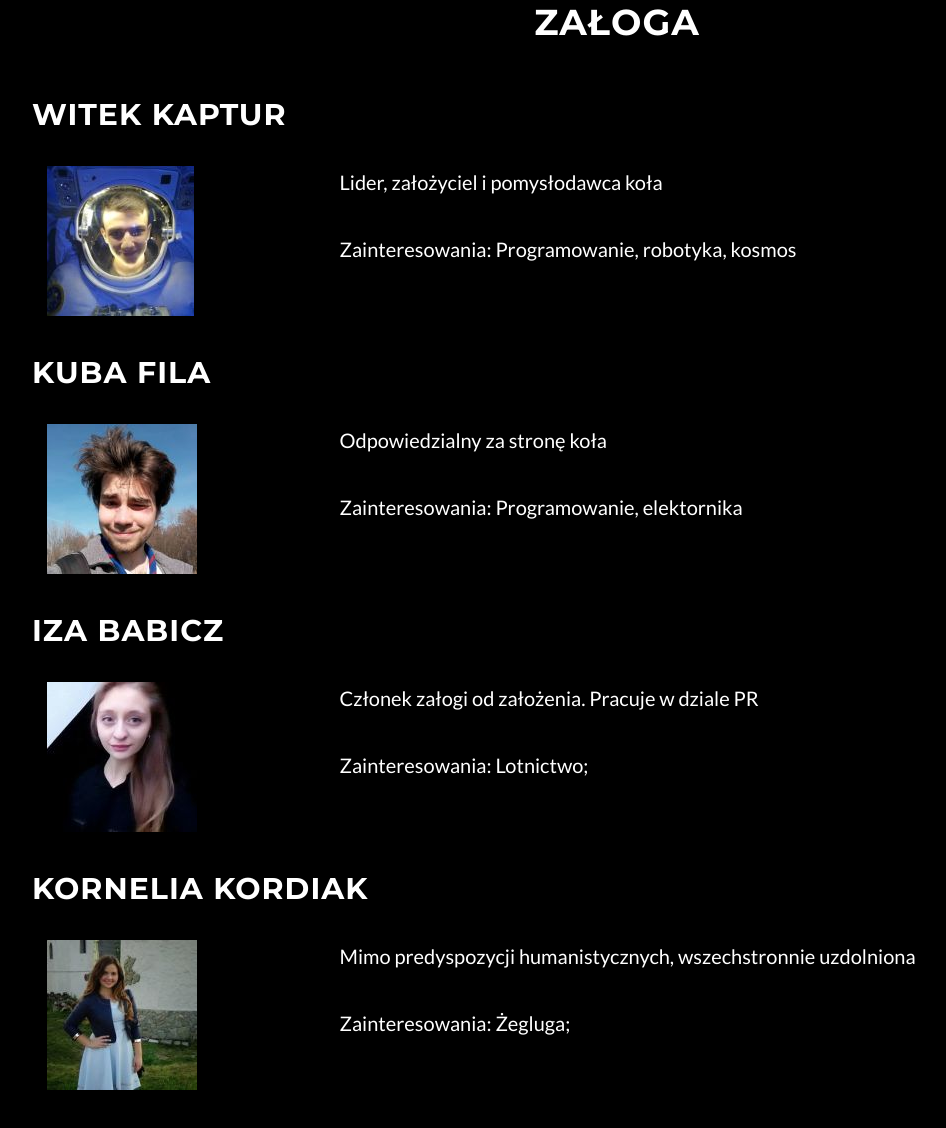
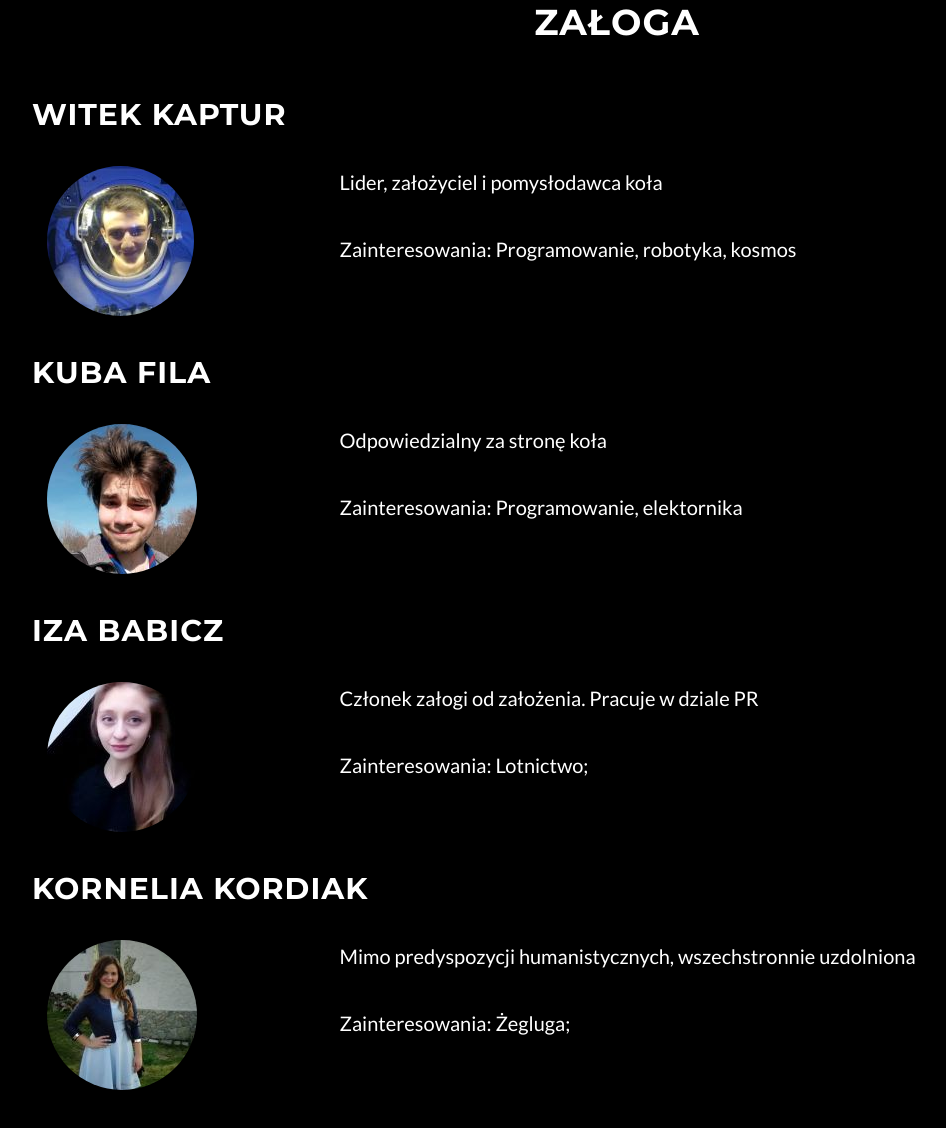
Before and after one commit to kufijako/Kolo-Robtyki, a website: page index.html in a window 1280 px wide. Shown: the part 2966-4094 px from the top of the page, without its empty margins (23-969 px from the left). Drawn offline with nearby package versions, Linux system fonts and the light colour scheme; some packages are replaced by stand-ins of ours.

Commit message:
Update index.html

```diff
--- a/index.html
+++ b/index.html
@@ -143,7 +143,7 @@
 
         <div class="row top-buffer">
             <h2>Witek Kaptur</h2>
-            <div class="col-lg-3">  <img src="img/witek.jpg" class="rounded-circle responsive"> </div>
+            <div class="col-lg-3">  <img src="img/witek.jpg" class="img-circle responsive"> </div>
             <div class="col-lg-9 ">
 		    <p>Lider, założyciel i pomysłodawca koła</p>
               <p> Zainteresowania: Programowanie, robotyka, kosmos</p>
@@ -154,7 +154,7 @@
             <div class="row top-buffer">
 		    <br />
             <h2>Kuba Fila</h2>
-            <div class="col-lg-3">  <img src="img/kuba.jpg" class="rounded-circle responsive"> </div>
+            <div class="col-lg-3">  <img src="img/kuba.jpg" class="img-circle responsive"> </div>
             <div class="col-lg-9 ">
                 <p>Odpowiedzialny za stronę koła</p>
                <p>  Zainteresowania: Programowanie, elektornika</p>
@@ -165,7 +165,7 @@
             <div class="row top-buffer">
 		     <br />
             <h2>Iza Babicz</h2>
-            <div class="col-lg-3 col-xs-1">  <img src="img/iza.jpg" class="rounded-circle responsive"> </div>
+            <div class="col-lg-3 col-xs-1">  <img src="img/iza.jpg" class="img-circle responsive"> </div>
             <div class="col-lg-9  ">
                <p>Członek załogi od założenia. Pracuje w dziale PR</p>
                <p> Zainteresowania: Lotnictwo;</p>
@@ -177,7 +177,7 @@
             <div class="row top-buffer">
 		     <br />
             <h2>Kornelia Kordiak</h2>
-            <div class="col-lg-3">  <img src="img/kornelia.jpg" class="rounded-circle responsive"> </div>
+            <div class="col-lg-3">  <img src="img/kornelia.jpg" class="img-circle responsive"> </div>
             <div class="col-lg-9 ">
                 <p>Mimo predyspozycji humanistycznych, wszechstronnie uzdolniona</p>
              <p>  Zainteresowania: Żegluga;</p>
```
